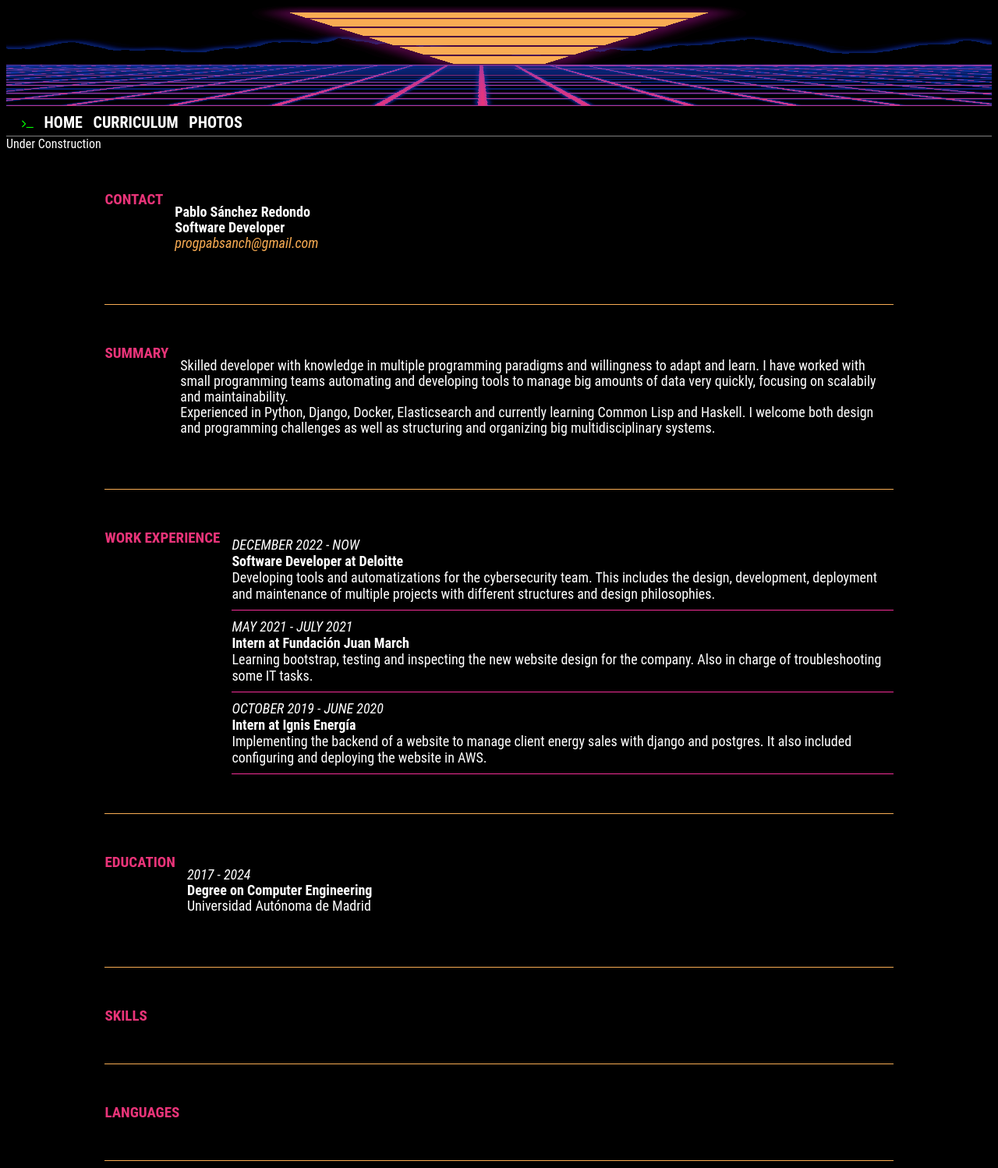
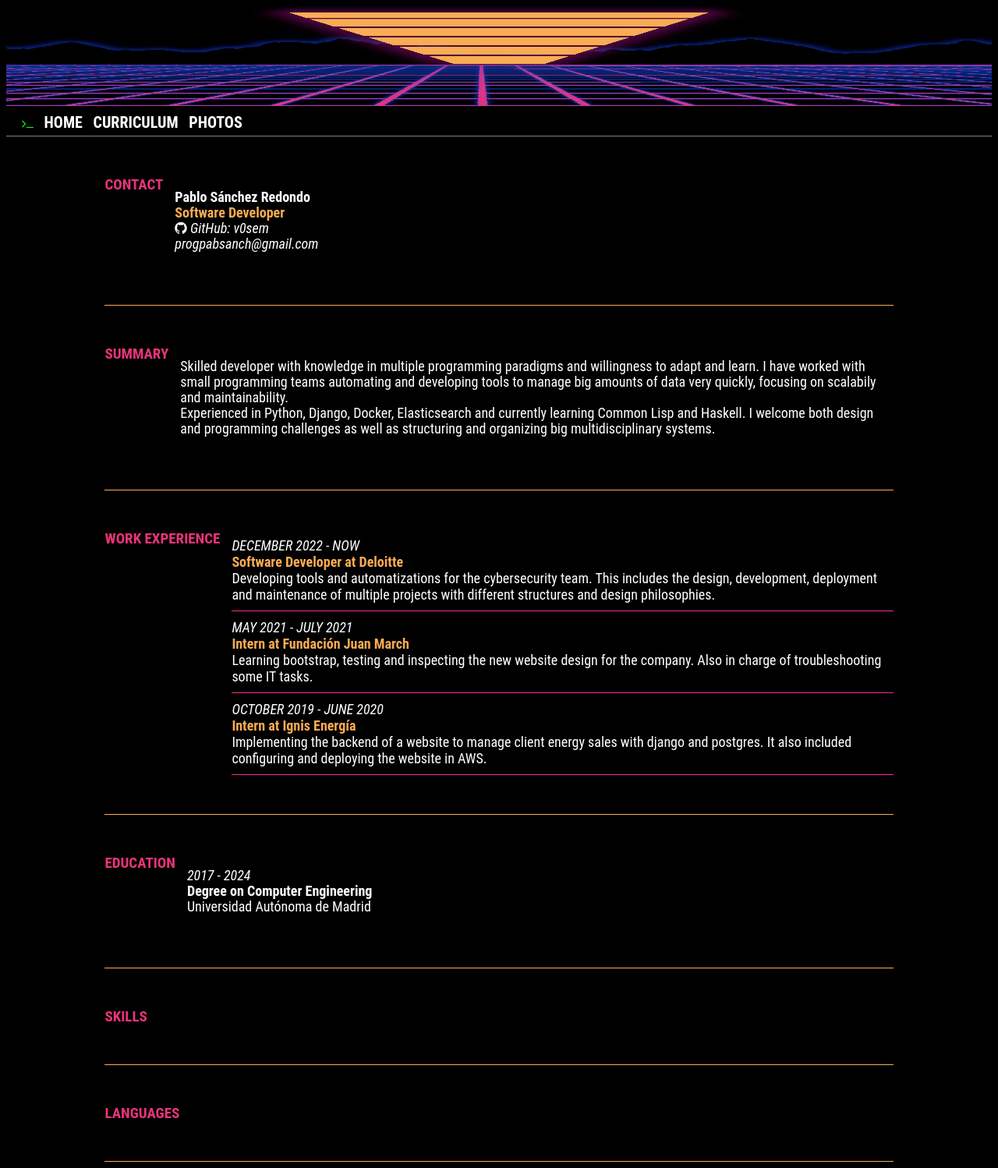
Before and after one commit to v0sem/vosem.me, a Flask app: page /resume in a window 1280 px wide. Shown: the whole page at 78% size. Run offline with Flask 3, Linux system fonts and the light colour scheme.

Commit message:
feat: tweaks to colors and formatting

```diff
--- a/vosem/static/css/main.css
+++ b/vosem/static/css/main.css
@@ -100,7 +100,7 @@ h2 {
 .cblock p a {
     text-decoration: none;
     font-style: italic;
-    color: var(--yellow);
+    color: white;
 }
 
 .cblock p br {
--- a/vosem/templates/resume.html
+++ b/vosem/templates/resume.html
@@ -1,14 +1,12 @@
 {% extends 'base.html' %}
 
 {% block content %}
-Under Construction
 <div class="cblock">
   <span>CONTACT</span>
   <p>
-    <b>Pablo Sánchez Redondo</b>
-    <br>
-    <b>Software Developer</b>
-    <br>
+    <b>Pablo Sánchez Redondo</b><br>
+    <b style="color: var(--yellow)">Software Developer</b><br>
+    <a href="https://github.com/v0sem"><i class="fa fa-github"></i> GitHub: v0sem</a><br>
     <a href="mailto:progpabsanch@gmail.com">progpabsanch@gmail.com</a>
   </p>
 </div>
@@ -24,18 +22,18 @@ Under Construction
   <div class="multip">
     <div>
       <i>DECEMBER 2022 - NOW</i><br>
-      <b>Software Developer at Deloitte</b><br>
+      <b style="color: var(--yellow)">Software Developer at Deloitte</b><br>
       Developing tools and automatizations for the cybersecurity team. This includes the design, development, deployment and maintenance of multiple projects with different structures and design philosophies.
       <br>
     </div>
     <div>
       <i>MAY 2021 - JULY 2021</i><br>
-      <b>Intern at Fundación Juan March</b><br>
+      <b style="color: var(--yellow)">Intern at Fundación Juan March</b><br>
       Learning bootstrap, testing and inspecting the new website design for the company. Also in charge of troubleshooting some IT tasks.
     </div>
     <div>
       <i>OCTOBER 2019 - JUNE 2020</i><br>
-      <b>Intern at Ignis Energía</b><br>
+      <b style="color: var(--yellow)">Intern at Ignis Energía</b><br>
       Implementing the backend of a website to manage client energy sales with django and postgres. It also included configuring and deploying the website in AWS.
     </div>
   </div>
```
